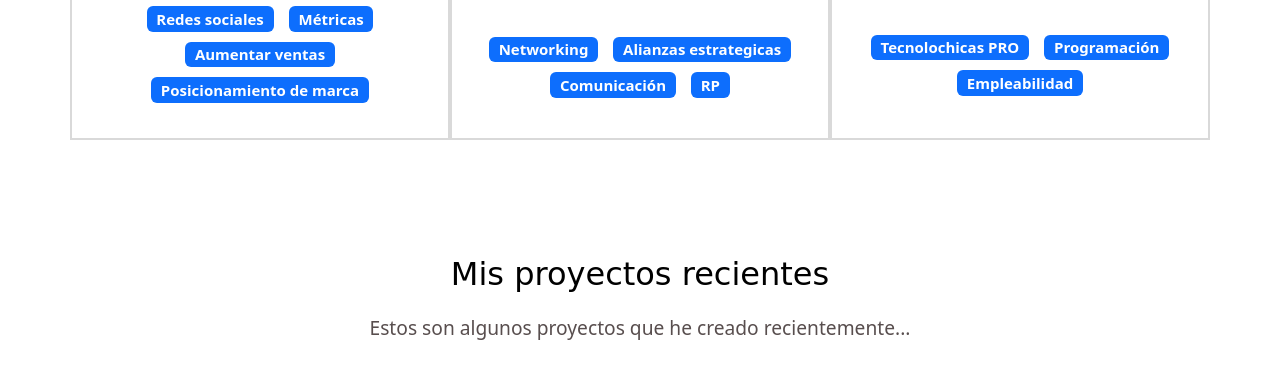
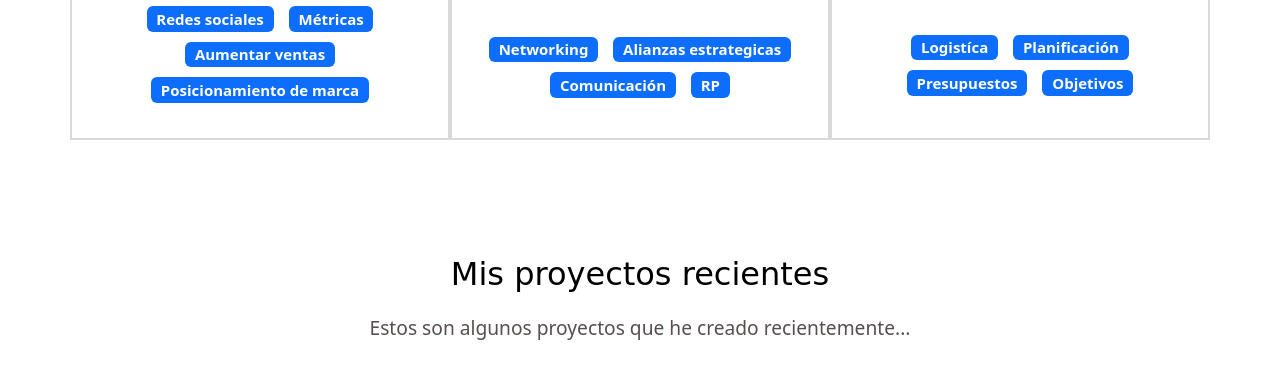
Before and after one commit to Loremercadologa/loremercadologa.github.io, a plain HTML site: page index.html in a window 1280 px wide. Shown: the part 1367-1752 px from the top of the page. Drawn offline with nearby package versions, Linux system fonts and the light colour scheme; a web font is replaced by a local one.

Commit message:
Update index.html

```diff
--- a/index.html
+++ b/index.html
@@ -109,9 +109,11 @@
             <p class="experiencia-titulo">Planeación y organización de eventos</p>
             <p>Soy estudiante de progrmación y Empleabilidad en Tecnolochicas PRO. </p>
             <div class="badges-contenedor">
-              <span class="badge text-bg-primary">Tecnolochicas PRO</span>
-              <span class="badge text-bg-primary">Programación</span>
-              <span class="badge text-bg-primary">Empleabilidad</span>
+              <span class="badge text-bg-primary">Logistíca</span>
+              <span class="badge text-bg-primary">Planificación</span>
+              <span class="badge text-bg-primary">Presupuestos</span>
+                <span class="badge text-bg-primary">Objetivos</span>
+
             </div>
           </div>
         </div>
```
